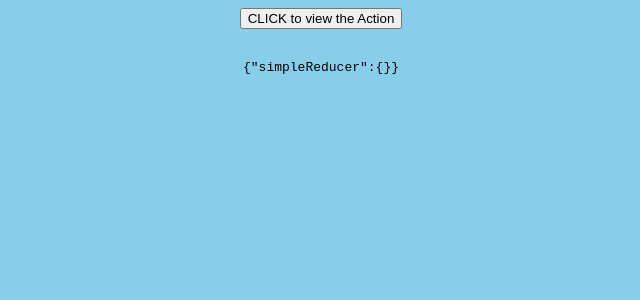
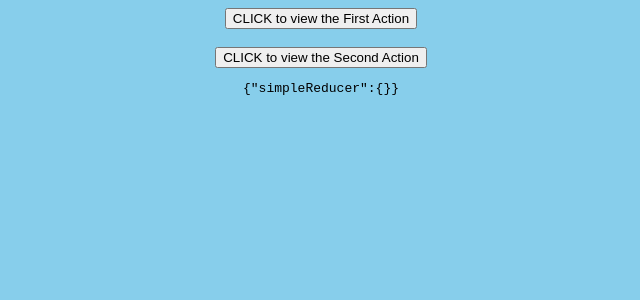
Before and after one commit to MADDY2045/REACT_REDUX, a React app: page / in a window 1280 px wide. Shown: the top 300 px of the page, without its empty margins (319-959 px from the left). Built offline with nearby package versions, Linux system fonts and the light colour scheme.

Commit message:
Two actions

```diff
--- a/src/App.js
+++ b/src/App.js
@@ -1,16 +1,31 @@
 import React from "react";
 import { connect } from "react-redux";
-import { simpleAction } from "./actions/simpleAction";
+import { simpleActionOne, simpleActionTwo } from "./actions/simpleAction";
 
 const App = (props) => {
-  const simpleAction = () => {
-    props.simpleOne();
+  const simpleAction = (val) => {
+    switch (val) {
+      case "ONE":
+        props.simpleOne();
+        break;
+      case "TWO":
+        props.simpleTwo();
+        break;
+      default:
+        break;
+    }
   };
 
   return (
     <div>
-      <button onClick={simpleAction}>CLICK to view the Action</button>
+      <button onClick={() => simpleAction("ONE")}>
+        CLICK to view the First Action
+      </button>
+
       <br />
+      <button onClick={() => simpleAction("TWO")}>
+        CLICK to view the Second Action
+      </button>
       <div>
         <pre>{JSON.stringify(props)}</pre>
       </div>
@@ -21,7 +36,8 @@ const App = (props) => {
 const mapStateToProps = (state) => ({ ...state });
 
 const mapDispatchToProps = (dispatch) => ({
-  simpleOne: () => dispatch(simpleAction()),
+  simpleOne: () => dispatch(simpleActionOne()),
+  simpleTwo: () => dispatch(simpleActionTwo()),
 });
 
 export default connect(mapStateToProps, mapDispatchToProps)(App);
--- a/src/actions/simpleAction.js
+++ b/src/actions/simpleAction.js
@@ -1,6 +1,13 @@
-export const simpleAction = () => (dispatch) => {
+export const simpleActionOne = () => (dispatch) => {
   dispatch({
-    type: "SIMPLE_ACTION",
-    payload: "result of simple action",
+    type: "SIMPLE_ACTION_ONE",
+    payload: "result of simple action One",
   });
 };
+
+export const simpleActionTwo = () => (dispatch) => {
+  dispatch({
+    type: "SIMPLE_ACTION_TWO",
+    payload: "result of simple action two",
+  });
+};
--- a/src/reducers/simpleReducer.js
+++ b/src/reducers/simpleReducer.js
@@ -1,7 +1,12 @@
 export const simpleReducer = (state = {}, action) => {
   const { type, payload } = action;
   switch (type) {
-    case "SIMPLE_ACTION":
+    case "SIMPLE_ACTION_ONE":
+      return {
+        ...state,
+        result: payload,
+      };
+    case "SIMPLE_ACTION_TWO":
       return {
         ...state,
         result: payload,
```
